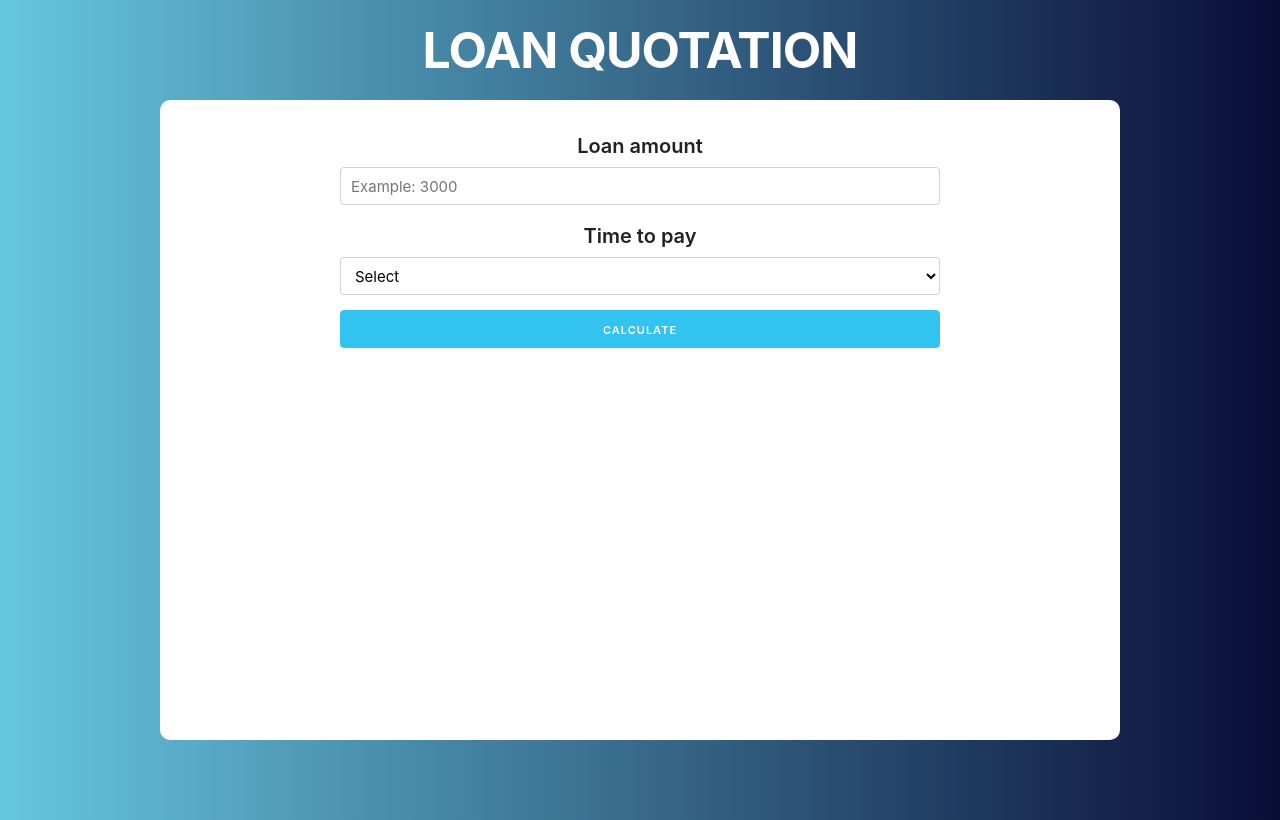
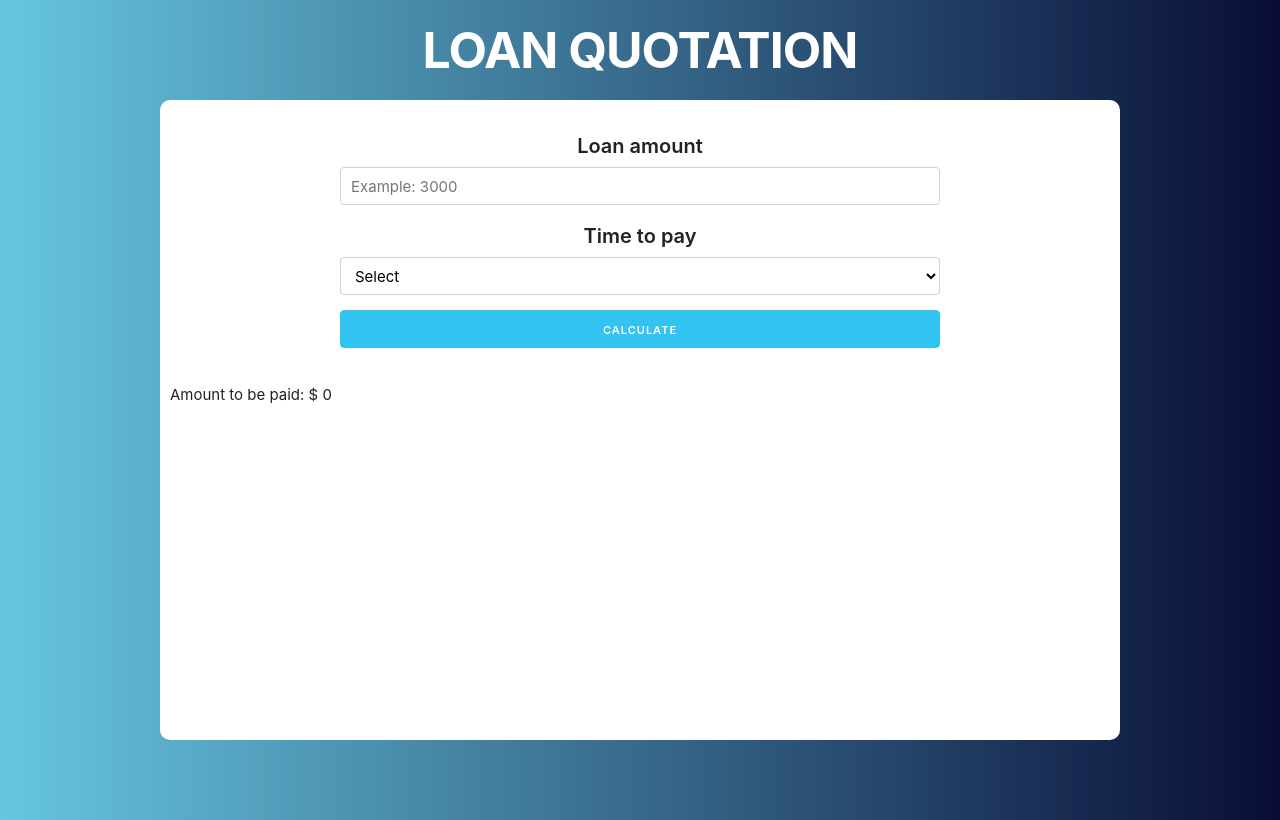
Before and after one commit to laugeeme/loan-quotation, a React (Create React App) app: page / in a window 1280 px wide. Built offline with nearby package versions, Linux system fonts and the light colour scheme.

Commit message:
add total to pay to useState

```diff
--- a/src/App.js
+++ b/src/App.js
@@ -3,31 +3,29 @@ import Header from './components/ Header';
 import Form from './components/Form';
 
 function App() {
+  //useState needs the value of the state (quantity) and the method to update that state (saveQuantity)
+  //Define state. UseState starts with 0$, and when saveQuantity changes, useStates updates.
 
-    //useState needs the value of the state (quantity) and the method to update that state (saveQuantity)
-    //Define state. UseState starts with 0$, and when saveQuantity changes, useStates updates.
-
-    const [quantity, saveQuantity]= useState(0);
-    const [deadline, saveDeadline]= useState('');
-
+  const [quantity, saveQuantity] = useState(0);
+  const [deadline, saveDeadline] = useState('');
+  const [total, saveTotal] = useState(0);
 
   return (
     <Fragment>
       <Header title="Loan quotation" />
 
-
       <div className="container">
-
         <Form
-          quantity ={quantity}
+          quantity={quantity}
           saveQuantity={saveQuantity}
           deadline={deadline}
           saveDeadline={saveDeadline}
+          total={total}
+          saveTotal={saveTotal}
         />
 
+        <p>Amount to be paid: $ {total}</p>
       </div>
-
-
     </Fragment>
   );
 }
--- a/src/components/Form.js
+++ b/src/components/Form.js
@@ -1,8 +1,11 @@
 import React, { useState, Fragment } from 'react';
 import {calculateTotal} from '../helpers';
 
-const Form = ({ quantity, saveQuantity, deadline, saveDeadline }) => {
-  //useState to validate the form. Starts with false, if there are errors in the form or empty fields, error changes to true and shows a error message.
+const Form = (props) => {
+
+  const { quantity, saveQuantity, deadline, saveDeadline, total, saveTotal } = props;
+
+    //useState to validate the form. Starts with false, if there are errors in the form or empty fields, error changes to true and shows a error message.
   const [error, saveError] = useState(false);
 
   const readQuantity = (e) => {
@@ -15,7 +18,7 @@ const Form = ({ quantity, saveQuantity, deadline, saveDeadline }) => {
 
   const calculateLoan = (e) => {
     e.preventDefault();
-    console.log('Enviando formulario');
+
     //validate
     if (quantity === 0 || deadline === '') {
       saveError(true);
@@ -27,7 +30,9 @@ const Form = ({ quantity, saveQuantity, deadline, saveDeadline }) => {
 
     //make quote
     const total = calculateTotal(quantity, deadline);
-    console.log(total);
+
+    saveTotal(total);
+
   };
 
   return (
```
